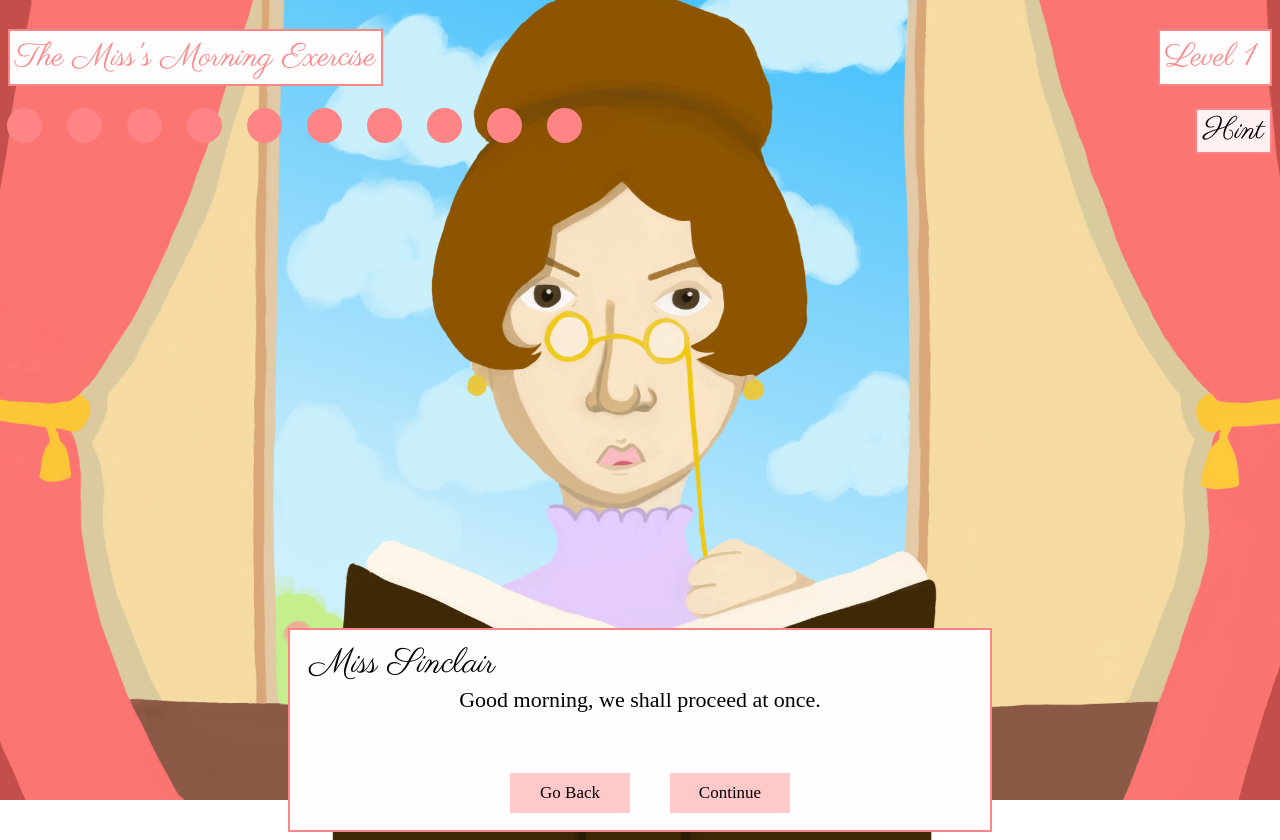
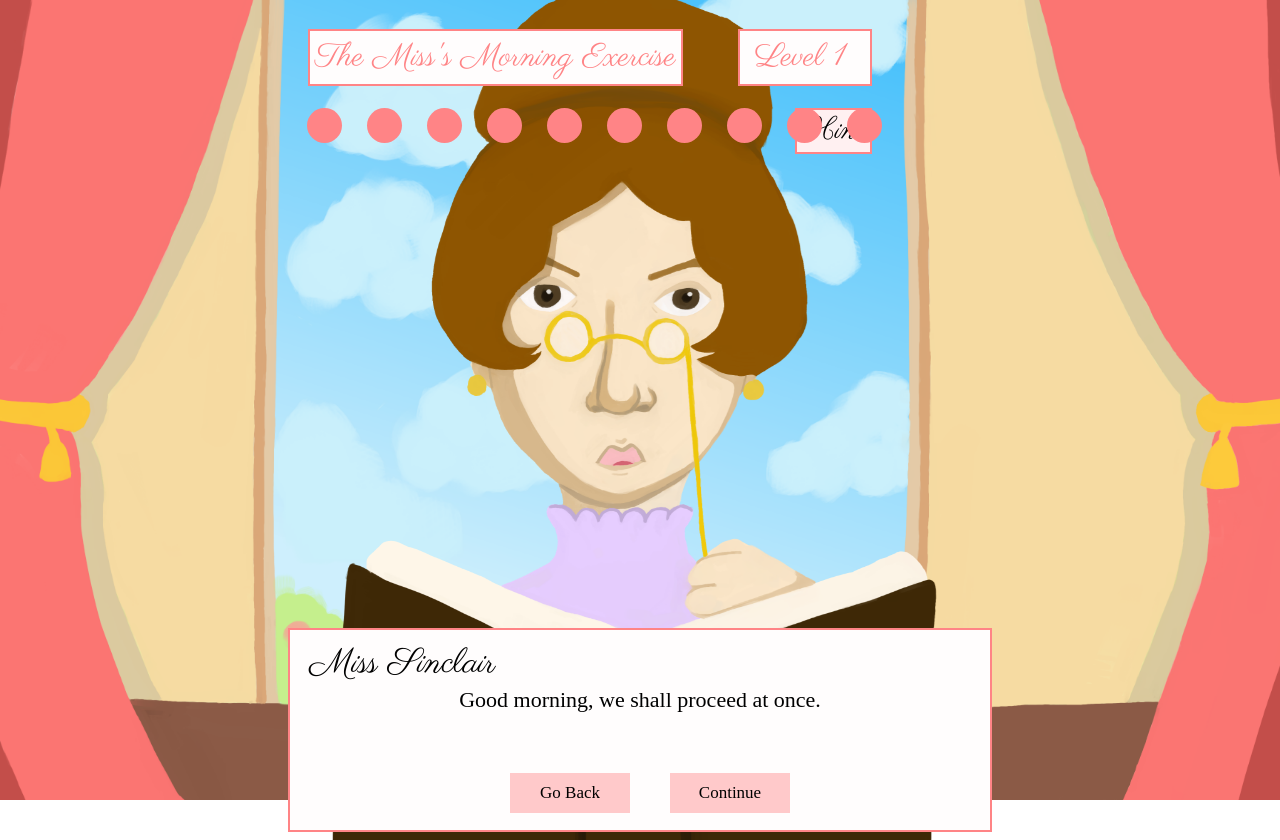
Before and after one commit to BraveSword123/The-Miss-s-Morning-Exercise, a React (Vite) app: page / in a window 1280 px wide. Built offline with nearby package versions, Linux system fonts and the light colour scheme.

Commit message:
Finish Basic UI

```diff
--- a/src/App.css
+++ b/src/App.css
@@ -8,14 +8,12 @@
 */
 #header{
   display: flex;
- /* flex-flow: row wrap;
-    width: 1480px;
-    gap: 300px;
+  /* justify-content: space-around;
+  /*  width: 1480px;
     border: 2px solid black;
     justify-content: center;
     align-content: center; */
   justify-content: space-between; /*Will Change Later*/
-
 }
 
 #title{
@@ -26,6 +24,7 @@
   padding: 5px;
   font-weight: 100;
   width: 361px;
+  margin-left: 300px;
 }
 
 #level{
@@ -36,6 +35,9 @@
   width: 100px;
   padding: 5px;
   font-weight: 100;
+  margin-right: 400px;
+  padding-left: 15px;
+  padding-right: 15px;
 }
 
 #circleContainer{
@@ -44,16 +46,18 @@
   gap: 25px;
   position: fixed;
   left: 7px;
+  margin-left: 300px;
 }
 
 #hint{
   font-family: 'Parisienne', cursive;
   font-size: 30px;
   background-color: #fff0f1;
-    border: 2px solid #ff8486;
- font-weight: 100;
+  border: 2px solid #ff8486;
+  font-weight: 100;
   float: right;
   cursor: pointer;
+  margin-right: 400px;
 }
 
 #circleDiv{
@@ -75,7 +79,7 @@
 }
 
 #boxTitle{
-    font-family: 'Parisienne', cursive;
+  font-family: 'Parisienne', cursive;
    font-weight: 100;
    margin-top: 10px;
    padding-left: 20px;
```
